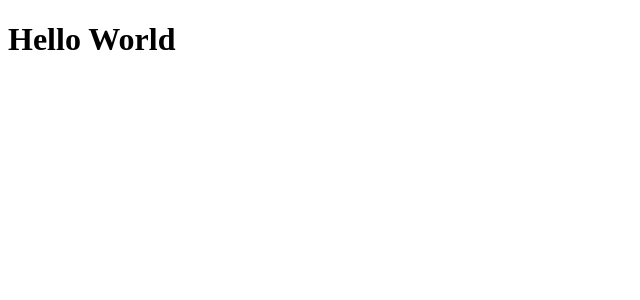
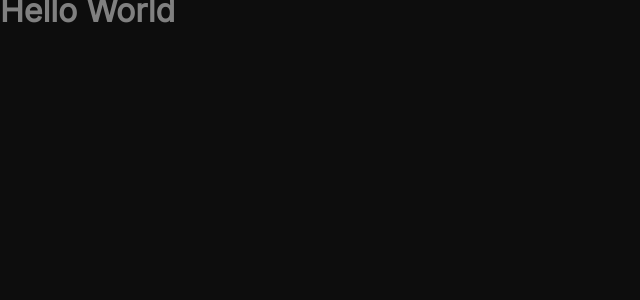
Before and after one commit to guilherme-s-barros/01-fundamentos-reactjs-desafio, a React (Vite) app: page / in a window 1280 px wide. Shown: the top 300 px of the page, without its empty margins (0-640 px from the left). Built offline with nearby package versions, Linux system fonts and the light colour scheme.

Commit message:
add inter font and global css

```diff
--- a/index.html
+++ b/index.html
@@ -3,6 +3,15 @@
   <head>
     <meta charset="UTF-8" />
     <meta name="viewport" content="width=device-width, initial-scale=1.0" />
+
+    <link rel="preconnect" href="https://fonts.googleapis.com" />
+    <link rel="preconnect" href="https://fonts.gstatic.com" crossorigin />
+
+    <link
+      href="https://fonts.googleapis.com/css2?family=Inter:opsz,wght@400;700&display=swap"
+      rel="stylesheet"
+    />
+
     <title>To-do TaskList</title>
   </head>
   <body>
--- /dev/null
+++ b/src/global.css
@@ -0,0 +1,34 @@
+:root {
+  --blue-500: #4EA8DE;
+  --blue-600: #1E6F9F;
+
+  --purple-500: #8284FA;
+  --purple-600: #5E60CE;
+
+  --gray-100: #F2F2F2;
+  --gray-200: #D9D9D9;
+  --gray-300: #808080;
+  --gray-400: #333333;
+  --gray-500: #262626;
+  --gray-600: #1A1A1A;
+  --gray-700: #0D0D0D;
+
+  --red-500: #E25858;
+}
+
+* {
+  margin: 0;
+  padding: 0;
+  box-sizing: border-box;
+}
+
+body {
+  background: var(--gray-700);
+  color: var(--gray-300);
+  -webkit-font-smoothing: antialiased;
+}
+
+body, input, textarea, button {
+  font: 400 1rem 'Inter', sans-serif;
+  line-height: 140%;
+}
--- a/src/main.tsx
+++ b/src/main.tsx
@@ -2,6 +2,8 @@
 import { createRoot } from 'react-dom/client'
 
 import { App } from './App.tsx'
+
+import './global.css'
 
 createRoot(document.getElementById('root')!).render(
   <StrictMode>
```
